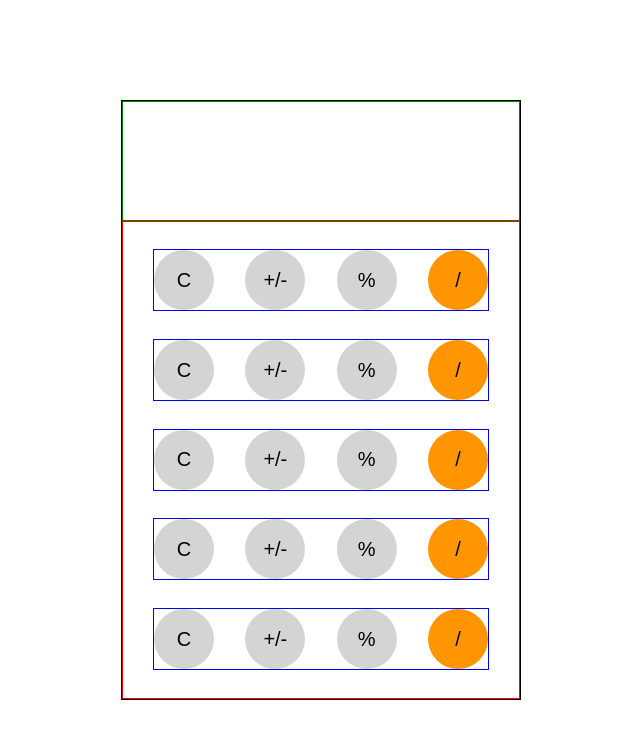
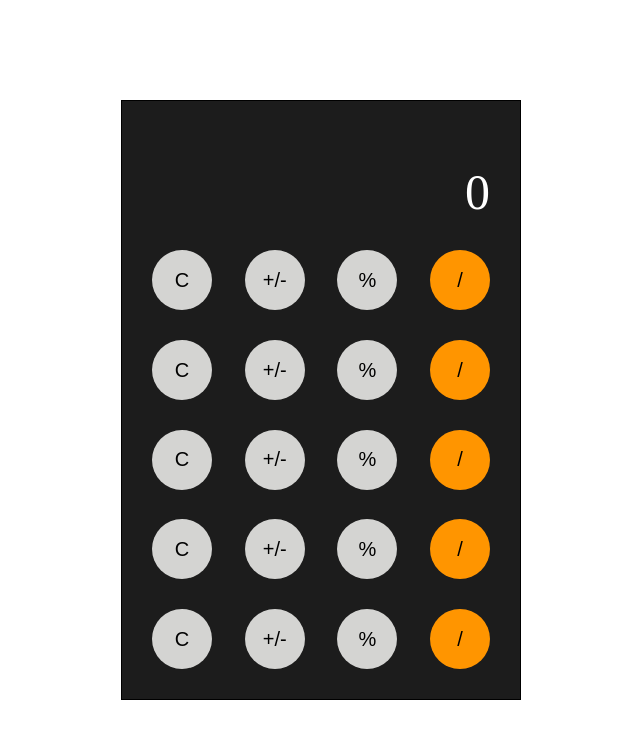
Before and after one commit to itmacleod1995/Calculator, a plain HTML site: page index.html in a window 1280 px wide. Shown: the whole page, without its empty margins (319-959 px from the left). Drawn offline with Linux system fonts and the light colour scheme.

Commit message:
Add default 0 in display

```diff
--- a/index.html
+++ b/index.html
@@ -13,7 +13,7 @@
 
     <div class="calculator">
         <div class="display">
-
+            <span>0</span>
         </div>
 
         <div class="buttons">
--- a/styles.css
+++ b/styles.css
@@ -15,16 +15,24 @@ body {
     width: 400px;
     height: 600px;
     border: 1px solid black;
+    background-color: #1C1C1C;
 }
 
 .display {
-    border: 1px solid green;
     height: 20%;
-    width: 100%
+    width: 100%;
+    display: flex;
+    justify-content: flex-end;
+    align-items: flex-end;
+}
+
+span {
+    color: white;
+    font-size: 50px;
+    margin-right: 30px;
 }
 
 .buttons {
-    border: 1px solid red;
     height: 80%;
     width: 100%;
     display: flex;
@@ -44,7 +52,6 @@ button {
 .row1, .row2, .row3, .row4, .row5 {
     display: flex;
     justify-content: space-between;
-    border: 1px solid blue;
     margin-left: 30px;
     margin-right: 30px;
 }
```
